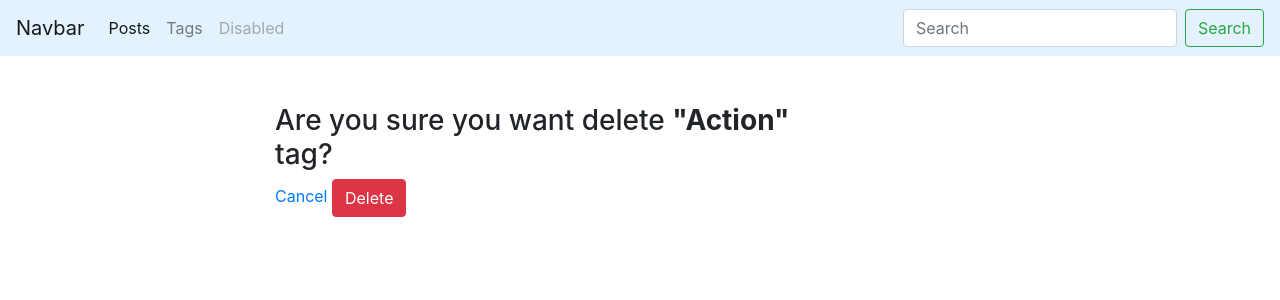
After one commit to Dastanio/blogengine, a Django app: a page that uses blog/templates/blog/tag_delete_form.html in a window 1280 px wide. The commit adds this page. Shown: the top 300 px of the page. Run offline with Django 3.2, Linux system fonts and the light colour scheme; data comes from the database, SQL or seed files in the repository; both versions use the stored data as it was after the commit.

Commit message:
add_delete_func

```diff
--- /dev/null
+++ b/blog/templates/blog/tag_delete_form.html
@@ -0,0 +1,14 @@
+{% extends 'blog/base_blog.html'%}
+
+{% block title %}
+	Delete Tag "{{tag.title|title}}" - {{block.super}}
+{% endblock %}
+
+{% block content %}
+	<form method="post"  action="{% url 'tag_delete_url' tag.slug %}">
+		{% csrf_token %}
+		<h3>Are you sure you want delete <b>"{{tag.title|title}}"</b> tag?</h3>
+		<a href="{{tag.get_absolute_url}}">Cancel</a>
+		<button class="btn btn-danger">Delete</button>
+	</form>
+{% endblock %}
--- a/blog/templates/blog/tag_update_form.html
+++ b/blog/templates/blog/tag_update_form.html
@@ -6,7 +6,7 @@
 
 {% block content %}
 
-	<form method="post" action="{{tag.get_update_url}}">
+	<form method="post"  action="{{tag.get_update_url}}">
 		{% csrf_token %}
 
 		{% for field in form%}
--- a/blog/urls.py
+++ b/blog/urls.py
@@ -10,4 +10,5 @@ urlpatterns = [
     path('tag/<str:slug>/', TagDetail.as_view(), name='tag_detail_url'),
     path('tag/<str:slug>/update/', TagUpdate.as_view(), name='tag_update_url'),
     path('post/<str:slug>/update/', PostUpdate.as_view(), name='post_update_url'),
+    path('tag/<str:slug>/delete/', TagDelete.as_view(), name= 'tag_delete_url' ),
 ]
--- a/blog/views.py
+++ b/blog/views.py
@@ -3,6 +3,7 @@ from .models import Post, Tag
 from django.views.generic import View
 from .utils import *
 from .forms import TagForm, PostForm
+from django.urls import reverse
 
 def post_lists(request):
     posts = Post.objects.order_by('-date_pub')
@@ -37,9 +38,20 @@ class PostUpdate(ObjectUpdateMixin, View):
 	form_model = PostForm
 	template = 'blog/post_update_form.html'
 
+class TagDelete(View):
+	def get(self, request, slug):
+		tag = Tag.objects.get(slug__iexact = slug)
+		return render(request, 'blog/tag_delete_form.html', context = {'tag':tag})
+	def post(self, request, slug):
+		tag = Tag.objects.get(slug__iexact = slug)
+		tag.delete()
+		return redirect(reverse('tags_list_url'))
+
+
 def tags_list(request):
 	tags = Tag.objects.all()
 	return render(request, 'blog/tags_list.html', context={'tags':tags})
+
 
 
 '''
```
Also changed, not shown: db.sqlite3.
